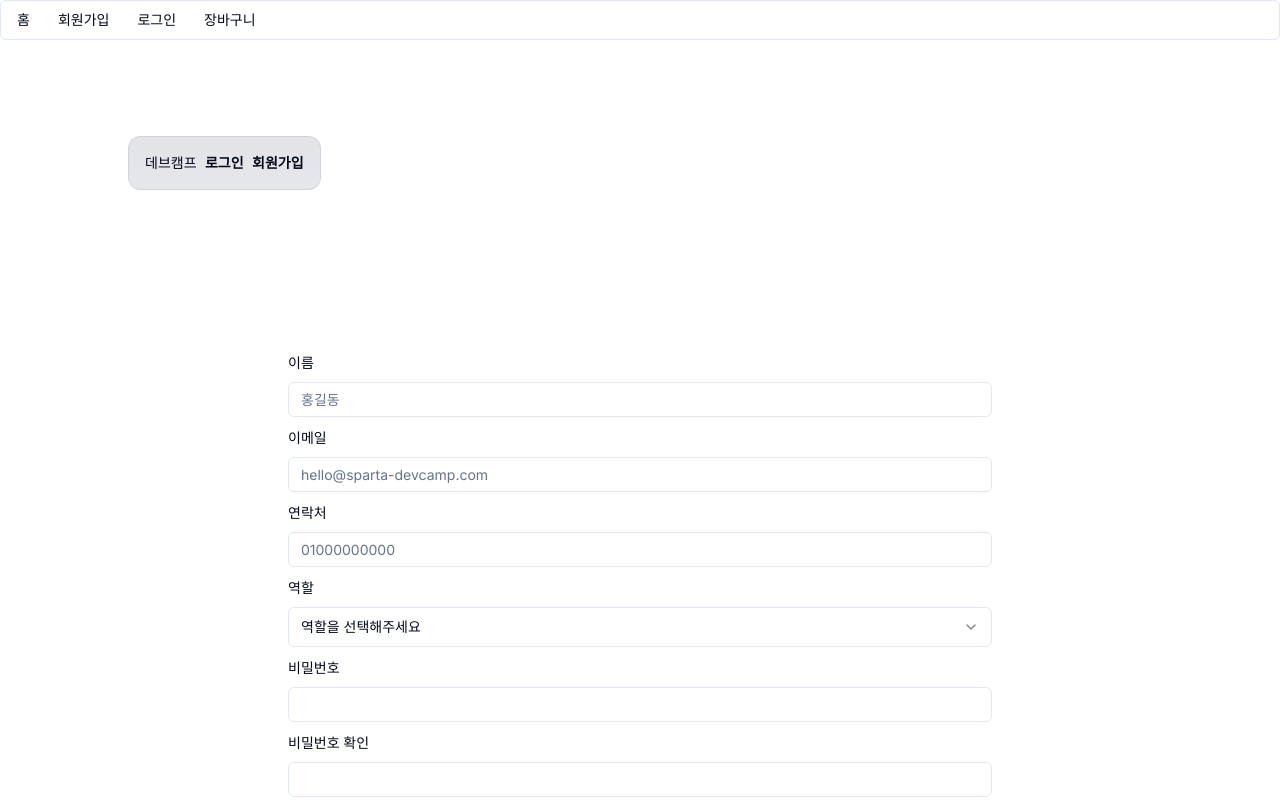
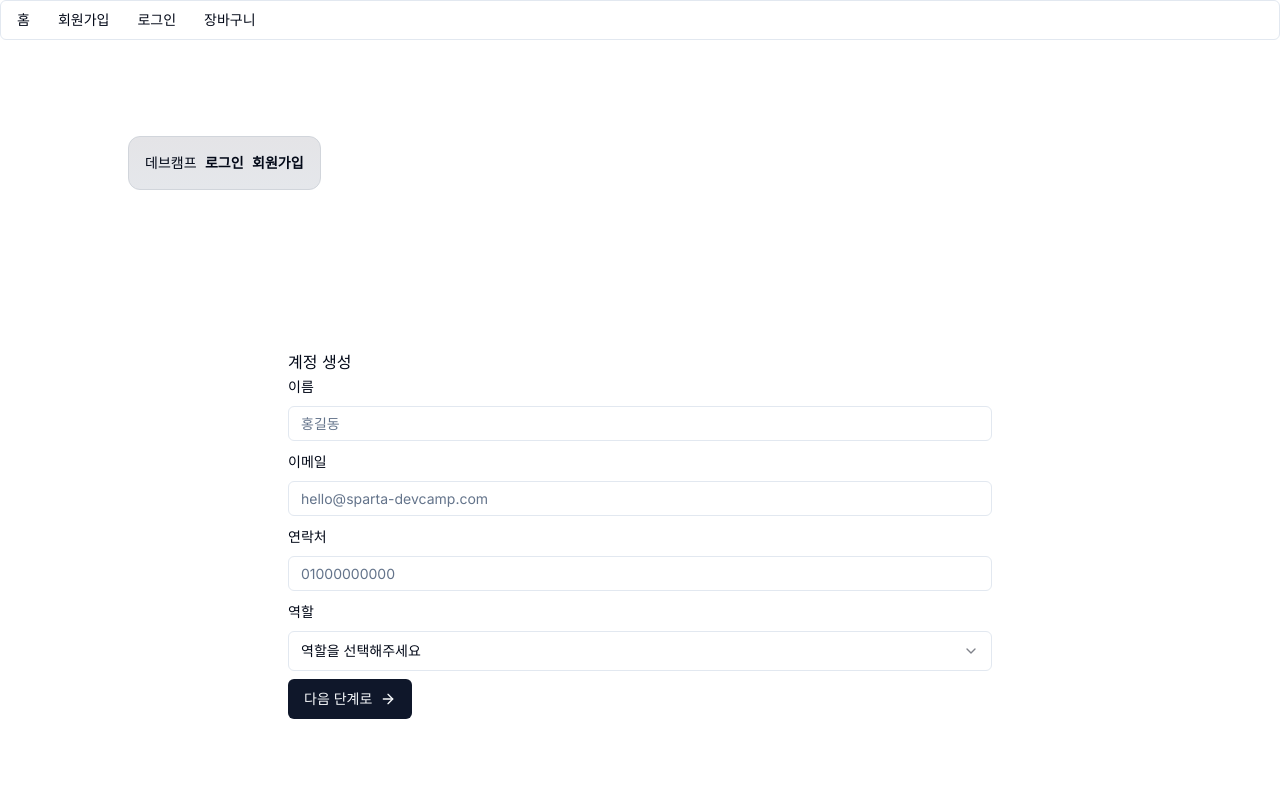
Before and after one commit to Pseheyon/DevCamp, a Next.js app: page / in a window 1280 px wide. Shown: the top 800 px of the page. Built offline with nearby package versions, Linux system fonts and the light colour scheme.

Commit message:
[style] 계정 생성 넘어가는 스타일 수정
비밀번호는 추후에 나오도록 수정, 버튼 타입 제대로 지정, 등록하기 버튼에만 sumit 으로 form 데이터 전송되게 함

```diff
--- a/src/app/login/page.tsx
+++ b/src/app/login/page.tsx
@@ -1,3 +1,3 @@
 export default function Login() {
-  return <h1>로그인 페이지</h1>;
+  return <h1>로그인 페이지 </h1>;
 }
--- a/src/components/sign-up.tsx
+++ b/src/components/sign-up.tsx
@@ -55,11 +55,15 @@ export default function FormWithReactHookFormAndZod() {
     formState: { errors, isSubmitting },
     reset,
     setError,
-  } = form;
+  } = useForm<TsRegisterSchemaType>({
+    resolver: zodResolver(registerSchema),
+  });
 
-  console.log(form.watch());
+  //console.log(form.watch());
+
   const { toast } = useToast();
   const onSubmit = async (data: TsRegisterSchemaType) => {
+    console.log("onSubmit 함수 호출됨");
     const { password, confirmPassword } = data;
     if (password !== confirmPassword) {
       toast({
@@ -86,16 +90,20 @@ export default function FormWithReactHookFormAndZod() {
 
     if (responseData.errors) {
       const errors = responseData.errors;
+      console.log("responseData.errors", responseData.errors);
     }
   };
 
   return (
     <div className="p-40 box-border w-100">
       <Form {...form}>
+        <h1>계정 생성</h1>
         <form
           onSubmit={form.handleSubmit(onSubmit)}
           className="relative space-y-2 w-100"
         >
+          {step == 0 && (
+            <>
               <div className={"size-full"}>
                 <FormField
                   control={form.control}
@@ -123,7 +131,10 @@ export default function FormWithReactHookFormAndZod() {
                     <FormItem>
                       <FormLabel>이메일</FormLabel>
                       <FormControl>
-                    <Input placeholder="hello@sparta-devcamp.com" {...field} />
+                        <Input
+                          placeholder="hello@sparta-devcamp.com"
+                          {...field}
+                        />
                       </FormControl>
                       <FormMessage />
                     </FormItem>
@@ -171,6 +182,10 @@ export default function FormWithReactHookFormAndZod() {
                   )}
                 />
               </div>
+            </>
+          )}
+          {step == 1 && (
+            <>
               <div className={"size-full"}>
                 <FormField
                   control={form.control}
@@ -201,6 +216,8 @@ export default function FormWithReactHookFormAndZod() {
                   )}
                 />
               </div>
+            </>
+          )}
           <div className={"flex gap-2 size-full w-100"}>
             <Button className={cn({ hidden: step === 0 })} type="submit">
               계정 등록하기
```
Lines whose indentation alone changed are shown as unchanged.
